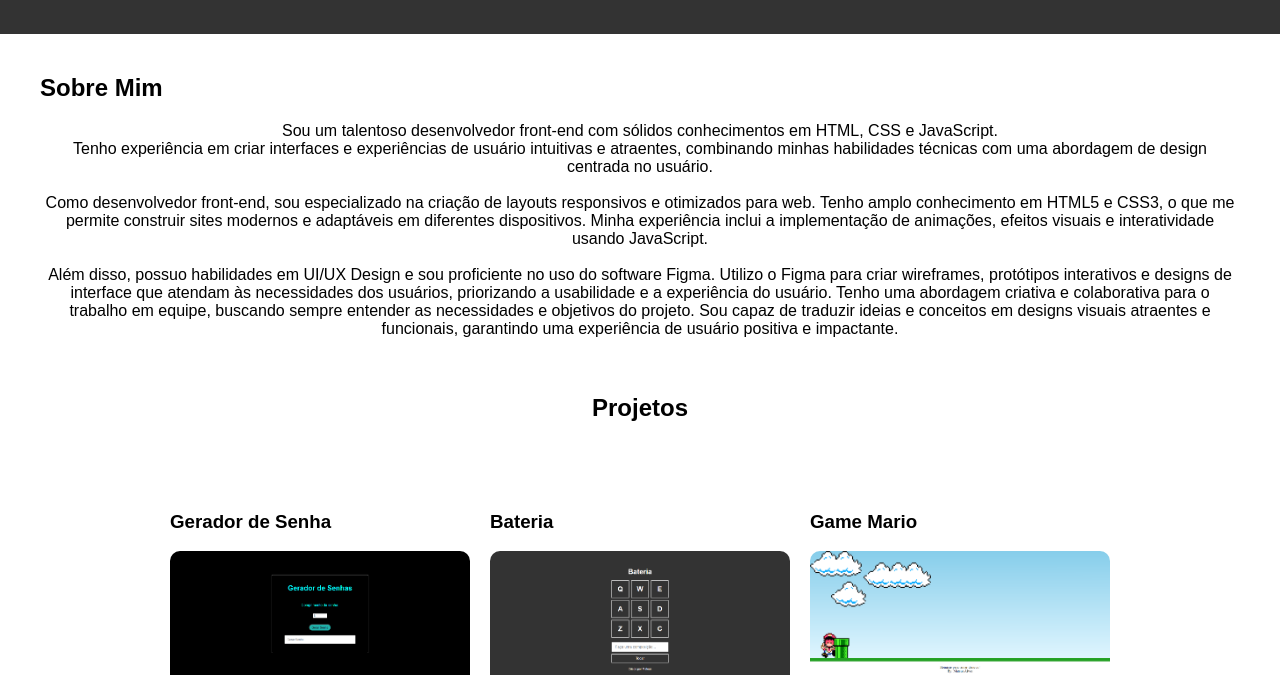
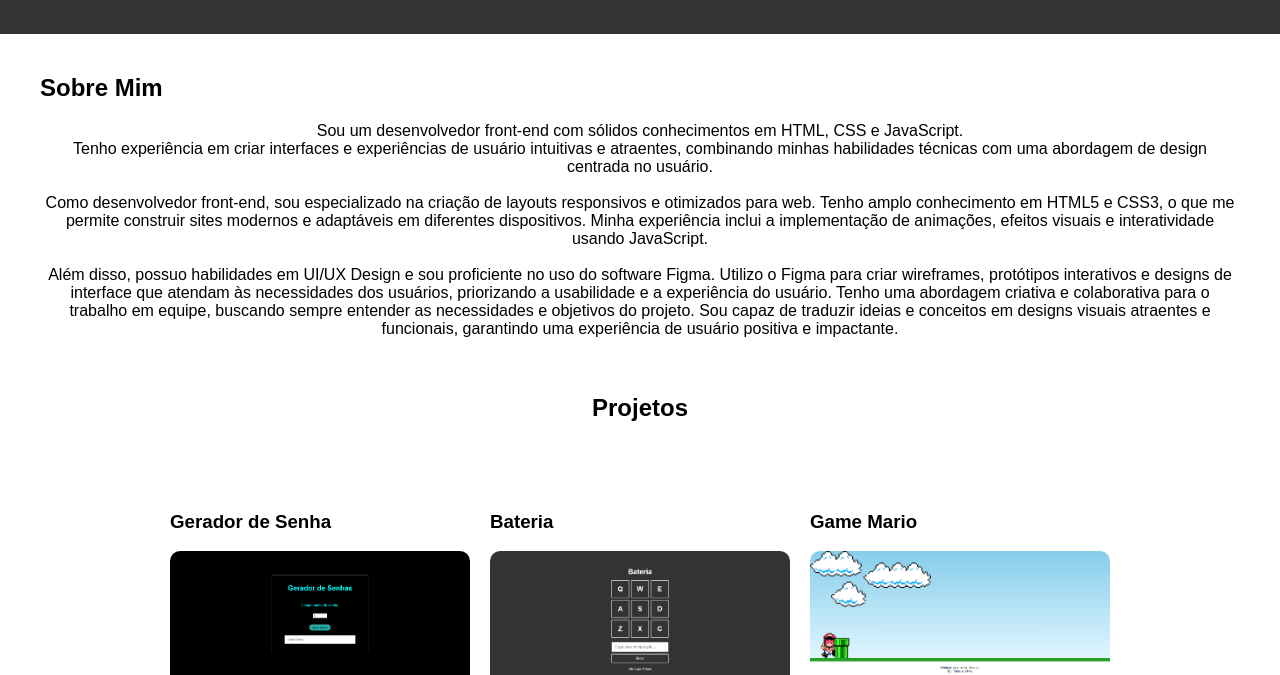
Before and after one commit to MateusReal10/Portifolio, a plain HTML site: page index.html in a window 1280 px wide. Shown: the part 130-805 px from the top of the page. Drawn offline with Linux system fonts and the light colour scheme.

Commit message:
Update index.html

```diff
--- a/index.html
+++ b/index.html
@@ -20,7 +20,7 @@
 
     <section id="sobre">
         <h2>Sobre Mim</h2>
-        <p id="descrição">Sou um talentoso desenvolvedor front-end com sólidos conhecimentos em HTML, CSS e JavaScript. <br> Tenho experiência em criar interfaces e experiências de usuário intuitivas e atraentes, combinando minhas habilidades técnicas com uma abordagem de design centrada no usuário. <br><br> Como desenvolvedor front-end, sou especializado na criação de layouts responsivos e otimizados para web. Tenho amplo conhecimento em HTML5 e CSS3, o que me permite construir sites modernos e adaptáveis em diferentes dispositivos. Minha experiência inclui a implementação de animações, efeitos visuais e interatividade usando JavaScript. <br><br> Além disso, possuo habilidades em UI/UX Design e sou proficiente no uso do software Figma. Utilizo o Figma para criar wireframes, protótipos interativos e designs de interface que atendam às necessidades dos usuários, priorizando a usabilidade e a experiência do usuário.
+        <p id="descrição">Sou um desenvolvedor front-end com sólidos conhecimentos em HTML, CSS e JavaScript. <br> Tenho experiência em criar interfaces e experiências de usuário intuitivas e atraentes, combinando minhas habilidades técnicas com uma abordagem de design centrada no usuário. <br><br> Como desenvolvedor front-end, sou especializado na criação de layouts responsivos e otimizados para web. Tenho amplo conhecimento em HTML5 e CSS3, o que me permite construir sites modernos e adaptáveis em diferentes dispositivos. Minha experiência inclui a implementação de animações, efeitos visuais e interatividade usando JavaScript. <br><br> Além disso, possuo habilidades em UI/UX Design e sou proficiente no uso do software Figma. Utilizo o Figma para criar wireframes, protótipos interativos e designs de interface que atendam às necessidades dos usuários, priorizando a usabilidade e a experiência do usuário.
 
             Tenho uma abordagem criativa e colaborativa para o trabalho em equipe, buscando sempre entender as necessidades e objetivos do projeto. Sou capaz de traduzir ideias e conceitos em designs visuais atraentes e funcionais, garantindo uma experiência de usuário positiva e impactante.</p>
     </section>
```
